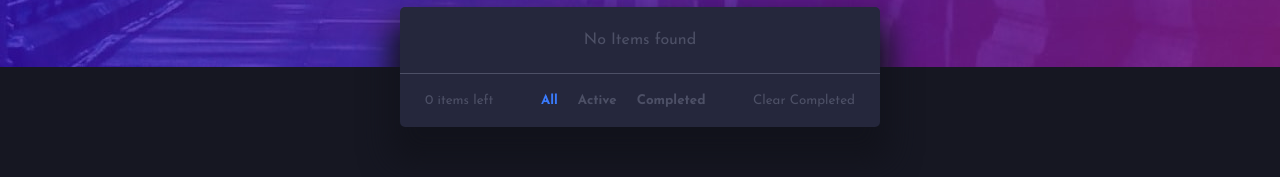
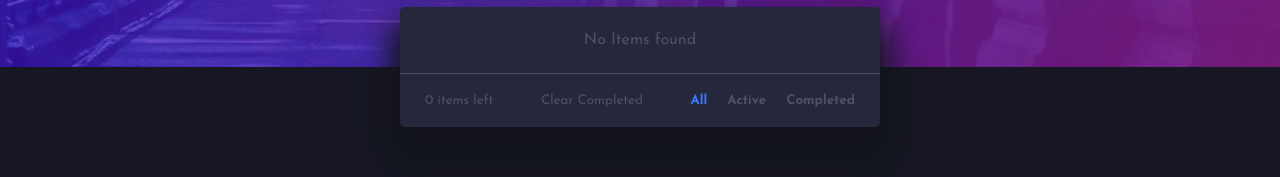
Before and after one commit to aya-94/todo-react-frontendmentor, a React (Create React App) app: page / in a window 1280 px wide. Shown: the part 233-410 px from the top of the page. Built offline with nearby package versions, Linux system fonts and the light colour scheme.

Commit message:
refactoring 2

```diff
--- a/src/components/Buttons/Buttons.js
+++ b/src/components/Buttons/Buttons.js
@@ -1,6 +1,7 @@
 import styles from './Buttons.module.css';
 import React, { useContext } from 'react';
 import AuthContext from '../../store/auth-context';
+import { FILTER_MODE } from "../Main/Main";
 
 const Buttons = ({onFilter, filterMode, RemoveCompleted, active}) => {
 
@@ -12,33 +13,33 @@ const Buttons = ({onFilter, filterMode, RemoveCompleted, active}) => {
 
     return (
         <div className={panelClass}>
-            <button className={styles.itemsNum}>{active.length} items left</button>
-            <div className={styles.sortButtons}>
-            <button
-                    className={buttonAll}
-                    onClick={() => onFilter('all')}
-                >
-                    All
-                </button>
-                <button
-                    className={buttonActive}
-                    onClick={() => onFilter('active')}
-                >
-                    Active
-                </button>
-                <button
-                    className={buttonCompleted}
-                    onClick={() => onFilter('completed')}
-                >
-                    Completed
-                </button>
-            </div>
+            <button className={styles.itemsNum}>{active} items left</button>
             <button
                 className={styles.clearComplete}
                 onClick={() => RemoveCompleted()}
                 >
                     Clear Completed
                 </button>
+            <div className={styles.sortButtons}>
+                <button
+                    className={buttonAll}
+                    onClick={() => onFilter(FILTER_MODE.ALL)}
+                >
+                    All
+                </button>
+                <button
+                    className={buttonActive}
+                    onClick={() => onFilter(FILTER_MODE.ACTIVE)}
+                >
+                    Active
+                </button>
+                <button
+                    className={buttonCompleted}
+                    onClick={() => onFilter(FILTER_MODE.COMPLETED)}
+                >
+                    Completed
+                </button>
+            </div>
         </div>
     )
 }
--- a/src/components/Main/Main.js
+++ b/src/components/Main/Main.js
@@ -4,6 +4,12 @@ import TodoList from '../TodoList/TodoList';
 import Buttons from '../Buttons/Buttons';
 import styles from './Main.module.css';
 import AuthContext from '../../store/auth-context';
+
+export const FILTER_MODE = {
+    ALL: 'all',
+    COMPLETED: 'completed',
+    ACTIVE:'active',
+}
 
 const Main = ({ onModeChange }) => {
     const [todos, setTodos] = useState([]);
@@ -23,28 +29,23 @@ const Main = ({ onModeChange }) => {
         todo.id === id ? {...todo, completed: !todo.completed } : todo))
     }
 
-    const handleFilter = (val) => {
-        setFilterMode(val)
-    }
-
     const handleRemoveTodo = (id) => {
         setTodos((prevTodos) => prevTodos.filter((todo) => todo.id !==id))
     }
 
     const handleRemoveCompleted = () => {
-        setTodos((prevTodos) => prevTodos.filter((todo) => todo.completed === false))
+        setTodos((prevTodos) => prevTodos.filter((todo) => !todo.completed))
     }
 
-    const filteredTodos = todos.filter(todo =>
-        filterMode === 'all' ? true :
-        filterMode === 'active' ? !todo.completed :
-        filterMode === 'completed' ? todo.completed :
-        false
-    );
+    const getFilteredTodos = (filterType) => {
+        const filteredTodos = filterType === FILTER_MODE.ALL ? todos :
+        todos.filter(todo =>
+        filterType === FILTER_MODE.ACTIVE ? !todo.completed : todo.completed
+        );
+        return filteredTodos;
+    }
 
-    const active = todos.filter(todo => {
-        return !todo.completed;
-    });
+    const active = getFilteredTodos(FILTER_MODE.ACTIVE);
 
     const ctx = useContext(AuthContext);
     const mainClass = `${styles.main} ${!ctx.isLightMode ? styles.darkMain : styles.lightMain }`;
@@ -61,15 +62,14 @@ const Main = ({ onModeChange }) => {
             <Input onPress={handleAddTodo} />
             <div className={styles.board}>
                 <TodoList
-                    todos={filteredTodos}
+                    todos={getFilteredTodos(filterMode)}
                     onRemove={handleRemoveTodo}
                     onCheck={handleCheck}
-                    filterMode={filterMode}
                     />
                 <Buttons
-                    onFilter={handleFilter}
+                    onFilter={(val) => setFilterMode(val)}
                     filterMode={filterMode}
-                    active={active}
+                    active={active.length}
                     RemoveCompleted={handleRemoveCompleted}
                     />
             </div>
--- a/src/components/TodoList/TodoList.js
+++ b/src/components/TodoList/TodoList.js
@@ -2,7 +2,7 @@ import styles from './TodoList.module.css';
 import React, { useContext } from 'react';
 import AuthContext from '../../store/auth-context';
 
-const TodoList = ({ todos, onRemove, onCheck, filterMode }) => {
+const TodoList = ({ todos, onRemove, onCheck }) => {
 
     const ctx = useContext(AuthContext);
     const listClass = `${styles.todoContainer} ${!ctx.isLightMode ? styles.darkTodo : styles.lightTodo}`;
```
